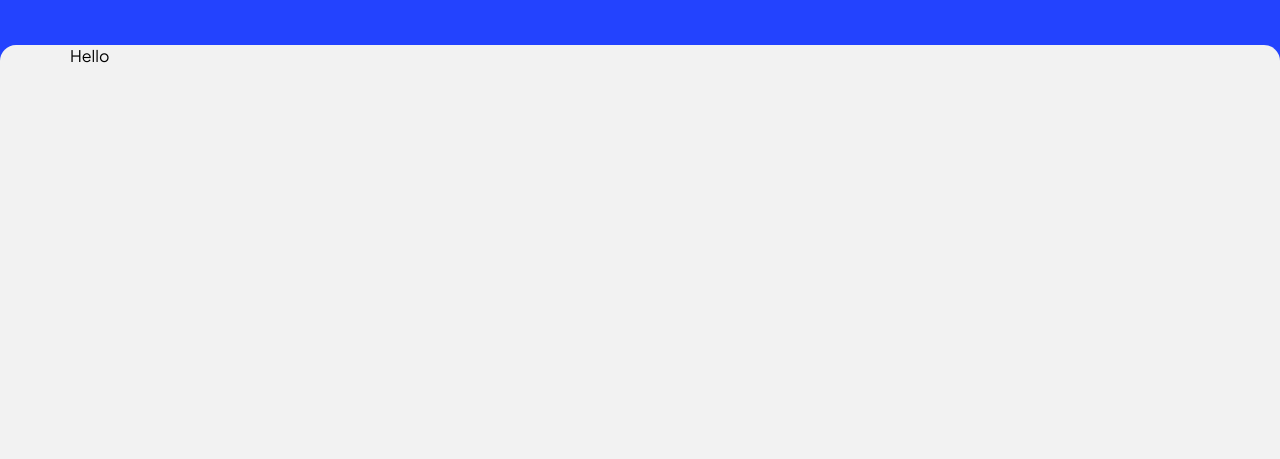
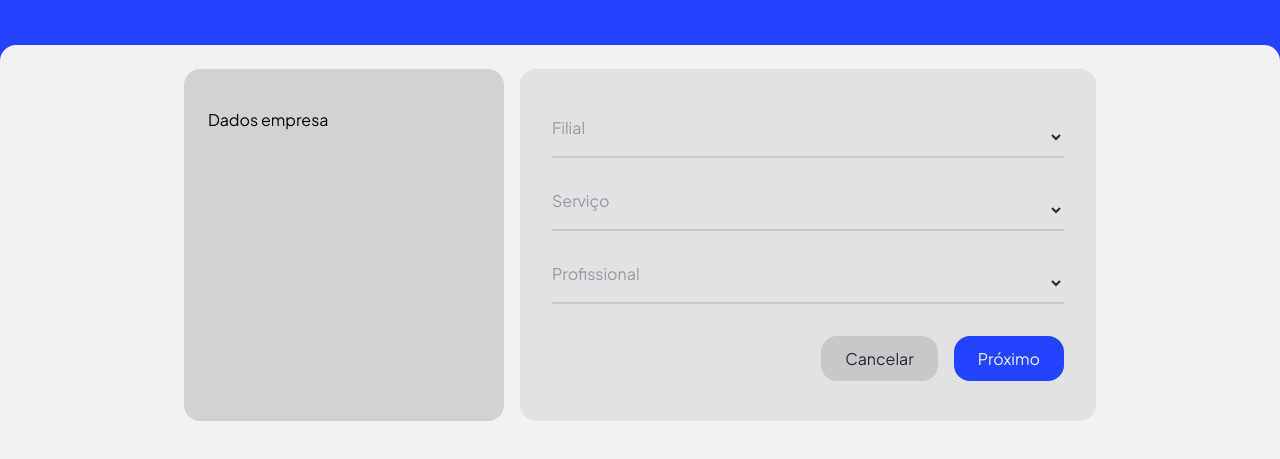
Before and after one commit to alanlucascruz/web-agenda, a plain HTML site: page index.html in a window 1280 px wide. Shown: the part 229-688 px from the top of the page. Drawn offline with nearby package versions, Linux system fonts and the light colour scheme.

Commit message:
Tela de Serviços Finalizada

```diff
--- a/assets/css/style.css
+++ b/assets/css/style.css
@@ -24,6 +24,8 @@
   --bg-color-1: #f2f2f2;
   --bg-color-2: #e2e2e2;
   --bg-color-3: #d2d2d2;
+  --bg-color-4: #c8c8c8;
+  --bg-color-5: #bcbcbc;
 
   /* Cores para Textos */
   --text-primary-color: #252534;
@@ -31,13 +33,18 @@
   --text-tertiary-color: #a7a7b3;
   --text-light-color: #f2f2f2;
 
+  /* Font Size */
+  --font-size-text: 16px;
+
+  /* Geral */
+  --border-radius-default: 16px;
+
   /* Stepper */
   --stepper-circle-size: 48px;
 }
 
-/* Breakpoints (...., 1400, 1200, 992, 768, 576, ...) */
-
-/* Containers  (1320, 1140, 960, 720, 540, 100%)  */
+/* Breakpoints (...., 1400, 1200, 992, 768, 576)
+   Containers  (1320, 1140, 960, 720, 540, 100%)  */
 
 /* Geral */
 
@@ -52,23 +59,31 @@ section {
   justify-content: center;
 }
 
+.material-symbols-rounded {
+  font-variation-settings: 'FILL' 0, 'wght' 400, 'GRAD' 0, 'opsz' 48;
+}
+
+/* Flex */
+.justify-content-end {
+  justify-content: end;
+}
+
+/* Display */
 .d-none {
   display: none !important;
-}
-
-.material-symbols-rounded {
-  font-variation-settings: 'FILL' 0, 'wght' 400, 'GRAD' 0, 'opsz' 48;
 }
 
 /* Container */
 .container {
   flex: 1;
-  max-width: 1320px;
+  /* max-width: 1320px; */
+  max-width: 960px;
 }
 
 @media (max-width: 1400px) {
   .container {
-    max-width: 1140px;
+    /* max-width: 1140px; */
+    max-width: 960px;
   }
 }
 
@@ -154,7 +169,7 @@ section {
 }
 
 #header .stepper .item:hover::before {
-  border-radius: 16px;
+  border-radius: var(--border-radius-default);
 }
 
 #header .stepper .item.checked::before {
@@ -188,7 +203,7 @@ section {
 }
 
 #header .stepper .item .description {
-  font-size: 16px;
+  font-size: var(--font-size-text);
   font-weight: 400;
   margin: 24px 0 0 0;
 }
@@ -196,10 +211,132 @@ section {
 /* Content */
 #content {
   display: flex;
-  flex: 1;
   justify-content: center;
+  margin-top: -16px;
   background-color: var(--bg-color-1);
-  margin-top: -16px;
   border-top-left-radius: 16px;
   border-top-right-radius: 16px;
 }
+
+#content .container {
+  display: flex;
+  gap: 16px;
+  padding: 24px;
+}
+
+#content .col-left {
+  width: 320px;
+}
+
+#content .col-left .menu {
+  padding: 24px;
+  height: 100%;
+  background-color: var(--bg-color-3);
+  border-radius: var(--border-radius-default);
+}
+
+#content .col-right {
+  flex: 1;
+}
+
+#content .col-right .card {
+  padding: 24px 32px;
+  background-color: var(--bg-color-2);
+  border-radius: var(--border-radius-default);
+}
+
+/* Input Container */
+
+.form {
+  display: flex;
+  flex-direction: column;
+  padding: 24px 0 16px 0;
+  gap: 32px;
+}
+
+.form .input-container {
+  position: relative;
+}
+
+.form .input-container input,
+.form .input-container select {
+  font-family: inherit;
+  font-size: var(--font-size-text);
+  width: 100%;
+  padding: 8px 0px;
+  border: none;
+  border-bottom: 2px solid var(--bg-color-4);
+  color: var(--text-primary-color);
+  background-color: transparent;
+  outline: none;
+}
+
+.form .input-container label {
+  position: absolute;
+  top: 0;
+  left: 0;
+  color: var(--text-secondary-color);
+  transition: all 0.25s ease;
+}
+
+.form .input-container input:focus ~ label,
+.form .input-container input:valid ~ label,
+.form .input-container select:valid ~ label {
+  top: -16px;
+  font-size: 12px;
+}
+
+.form .input-container .underline {
+  position: absolute;
+  width: 100%;
+  height: 2px;
+  bottom: 0;
+  left: 0;
+  background-color: var(--text-secondary-color);
+  transform: scaleX(0);
+  transition: all 0.3s ease;
+}
+
+.form .input-container input:focus ~ .underline {
+  transform: scaleX(1);
+}
+
+.form .invalid-form-text {
+  color: var(--danger-color);
+  font-size: 14px;
+  font-weight: 700;
+}
+
+/* Buttons */
+.btn-container {
+  display: flex;
+  gap: 16px;
+}
+
+.btn {
+  font-family: inherit;
+  font-size: var(--font-size-text);
+  padding: 12px 24px;
+  border: none;
+  border-radius: var(--border-radius-default);
+  cursor: pointer;
+  transition: 0.25s;
+}
+
+.btn-primary {
+  color: var(--text-light-color);
+  background-color: var(--primary-color);
+}
+
+.btn-primary:hover {
+  background-color: var(--secondary-color);
+}
+
+.btn-secondary {
+  color: var(--text-primary-color);
+  background-color: var(--bg-color-4);
+}
+
+.btn-secondary:hover {
+  background-color: var(--bg-color-5);
+}
--- a/index.html
+++ b/index.html
@@ -56,7 +56,67 @@
     </section>
 
     <section id="content">
-      <div class="container">Hello</div>
+      <div class="container">
+        <div class="col-left">
+          <div class="menu">
+            <p>Dados empresa</p>
+          </div>
+        </div>
+
+        <div class="col-right">
+          <div class="card">
+            <div class="form">
+              <div class="input-container">
+                <select name="filial" id="filial" required>
+                  <option value=""></option>
+                  <option value="Barbearia Avenida Centenário">
+                    Barbearia Avenida Centenário
+                  </option>
+                  <option value="Barbearia Próspera">Barbearia Próspera</option>
+                  <option value="Barbearia São Cristóvão">
+                    Barbearia São Cristóvão
+                  </option>
+                </select>
+                <label for="filial">Filial</label>
+                <div class="underline"></div>
+              </div>
+
+              <div class="input-container">
+                <select name="servico" id="servico" required>
+                  <option value=""></option>
+                  <option value="Cabelo">Cabelo</option>
+                  <option value="Barba">Barba</option>
+                  <option value="Cabelo e barba">Cabelo e barba</option>
+                </select>
+                <label for="servico">Serviço</label>
+                <div class="underline"></div>
+              </div>
+
+              <div class="input-container">
+                <select name="profissional" id="profissional" required>
+                  <option value=""></option>
+                  <option value="Pedro">Pedro</option>
+                  <option value="Eduardo">Eduardo</option>
+                  <option value="Felipe">Felipe</option>
+                </select>
+                <label for="profissional">Profissional</label>
+                <div class="underline"></div>
+              </div>
+
+              <div class="btn-container justify-content-end">
+                <button class="btn btn-secondary">Cancelar</button>
+                <button class="btn btn-primary">Próximo</button>
+              </div>
+
+              <!-- <div class="input-container">
+                <input type="text" id="nome" name="nome" required />
+                <label for="nome">Sobrenome</label>
+                <div class="underline"></div>
+              </div> -->
+            </div>
+          </div>
+        </div>
+      </div>
     </section>
 
     <!-- <section class="splide">
```
